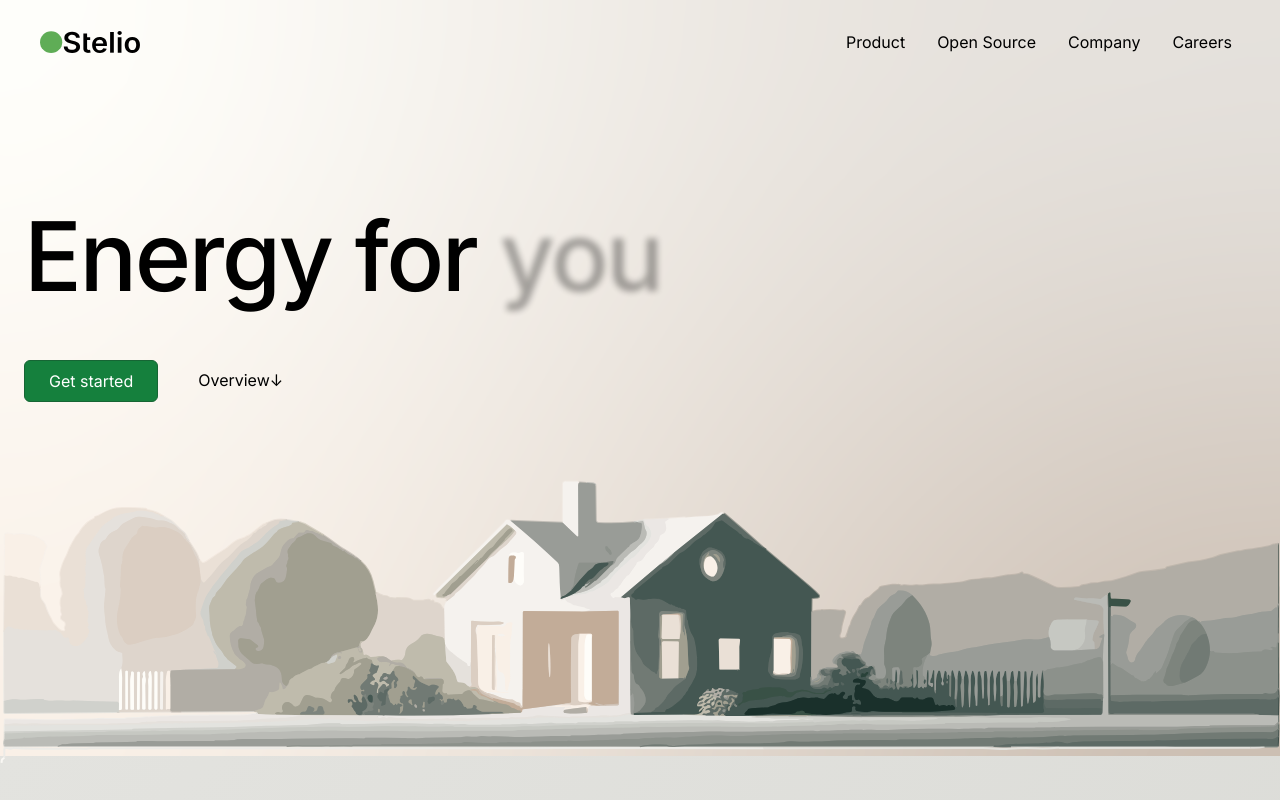
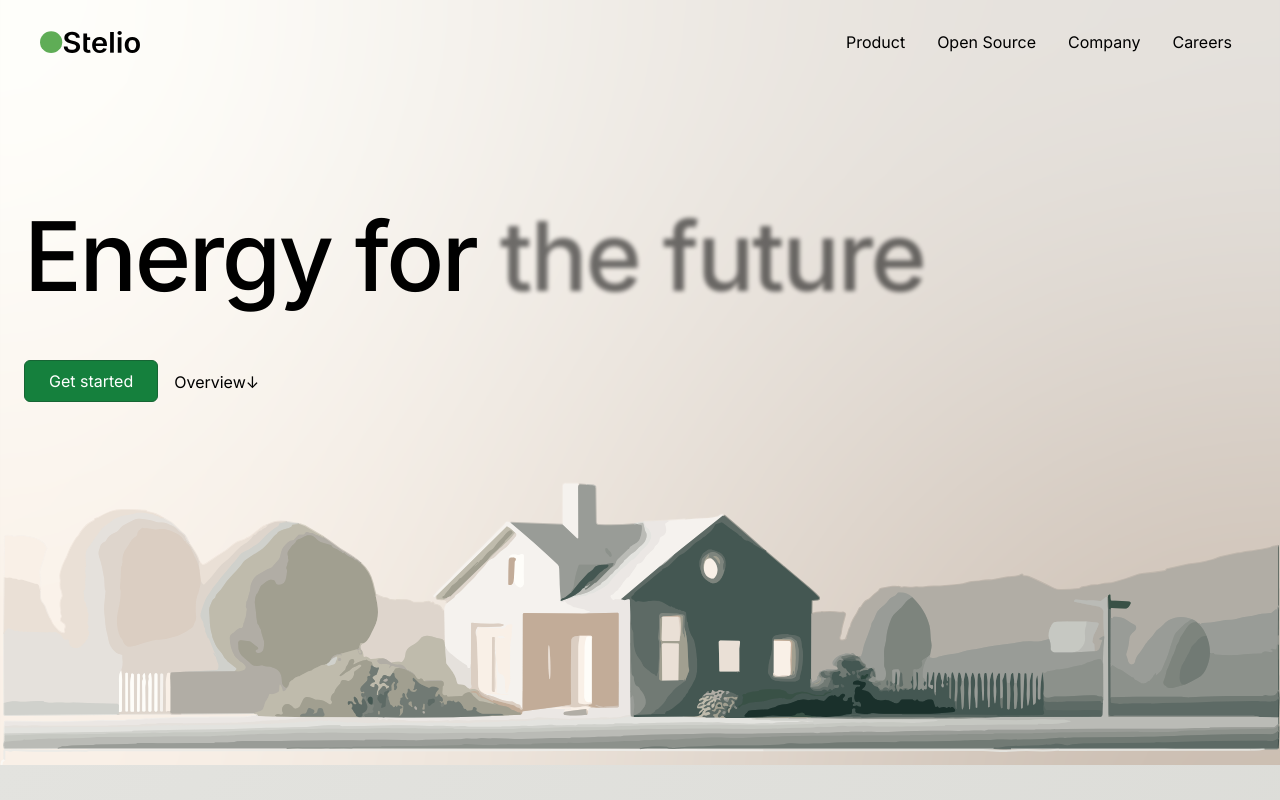
Before and after one commit to degstn/anole, a Next.js app in the folder frontend/: page / in a window 1280 px wide. Shown: the top 800 px of the page. Built offline with nearby package versions, Linux system fonts and the light colour scheme.

Commit message:
fixing homepage javascript errors

```diff
--- a/frontend/src/app/(client)/Home.module.css
+++ b/frontend/src/app/(client)/Home.module.css
@@ -1,5 +1,5 @@
 .countdown-text {
-    animation: countdownAnimation 3s infinite;
+    animation: countdownAnimation 2s infinite;
   }
 
   @keyframes countdownAnimation {
--- a/frontend/src/app/(client)/page.tsx
+++ b/frontend/src/app/(client)/page.tsx
@@ -6,22 +6,23 @@ import styles from './Home.module.css';
 
 export default function Home() {
   const [countdownText, setCountdownText] = useState('the future');
-  const countdownTextsRef = useRef(['the future', 'amazing things', 'innovation', 'you', 'the home']);
+  const countdownTextsRef = useRef(['the future', 'innovation', 'you', 'the home']);
+  const [currentIndex, setCurrentIndex] = useState(0);
 
   useEffect(() => {
     const interval = setInterval(() => {
-      if (countdownTextsRef.current.length === 0) {
-        clearInterval(interval);
-        return;
-      }
-      const randomIndex = Math.floor(Math.random() * countdownTextsRef.current.length);
-      const newText = countdownTextsRef.current[randomIndex];
-      setCountdownText(newText);
-      countdownTextsRef.current.splice(randomIndex, 1);
-    }, 3000);
+      setCurrentIndex(prevIndex => (prevIndex + 1) % countdownTextsRef.current.length);
+    }, 10000);
 
     return () => clearInterval(interval);
   }, []);
+
+  useEffect(() => {
+    setCountdownText(countdownTextsRef.current[currentIndex]);
+  }, [currentIndex]);
+
+
+
 
   const overviewRef = useRef<HTMLDivElement>(null);
 
@@ -56,27 +57,29 @@ export default function Home() {
         <div className="flex">
         <a
           href="mailto:d@degstn.com"
-          className="inline-block bg-green-700 border border-green-800 hover:bg-green-800 text-white px-6 py-2 mt-0 sm:mb-20 rounded-md mx-6"
+          className="inline-block bg-green-700 border border-green-800 hover:bg-green-800 text-white px-6 py-2 mt-0 sm:mb-20 rounded-md ml-6"
         >
           Get started
         </a>
         <a
                         href="#"
                         onClick={scrollToOverview}
-                        className="hover:underline text-black ml-4 mt-2"
+                        className="hover:underline text-black ml-4 mt-2.5"
                     >
                         Overview
                         <span className="no-underline" style={{ textDecoration: 'none' }}>&#8595;</span>
                     </a>
                     </div>
-        <picture className="absolute sm:pt-60 lg:mt-60">
+                    <div className="flex justify-center">
+        <picture>
           <Image
             src="/steliographic.svg"
-            alt="Stelio Logo"
+            alt="Stelio"
             width={1600}
             height={500}
           />
         </picture>
+        </div>
       </div>
       <div
         className="flex flex-col min-h-[calc(100vh-44px)] "
```
